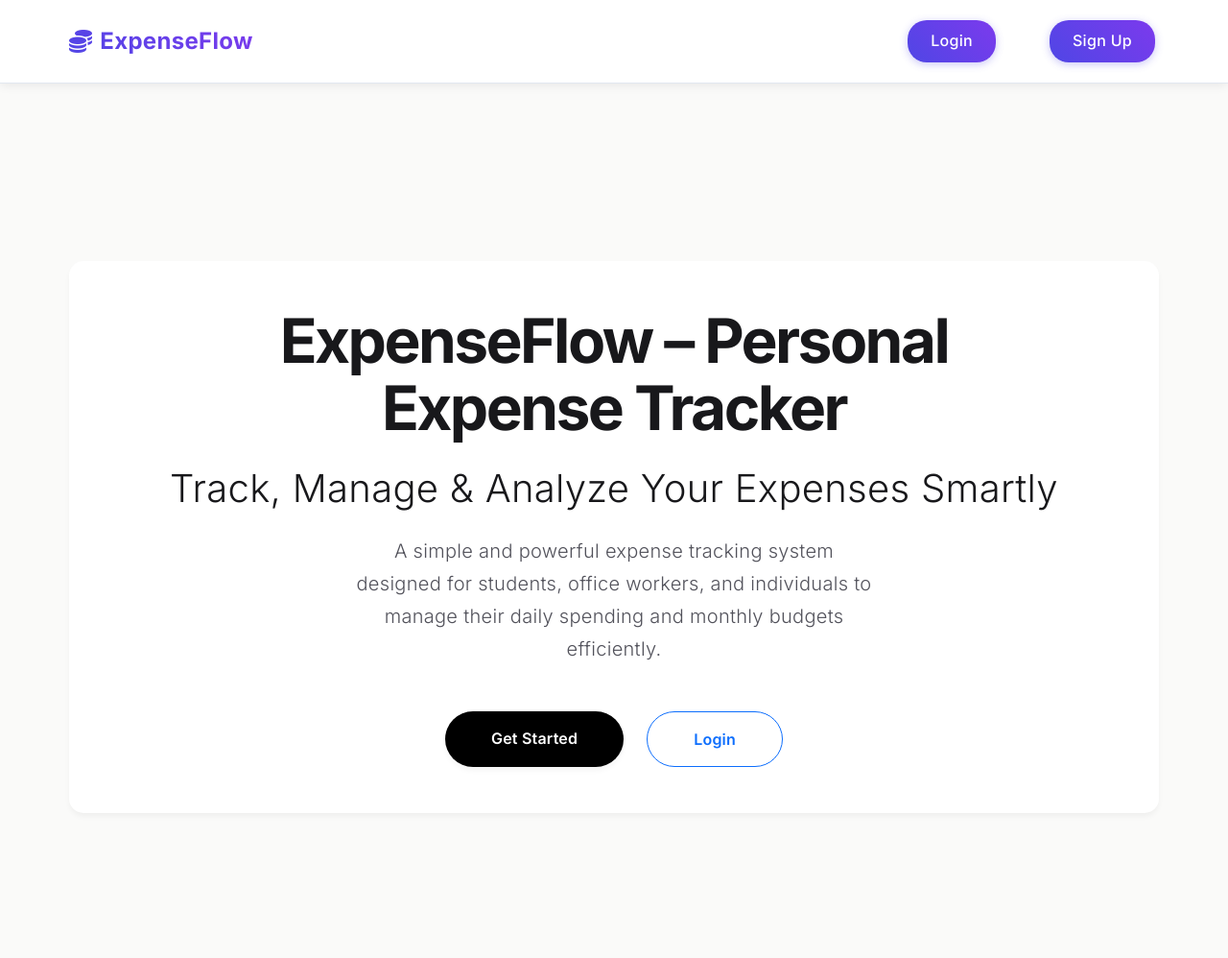
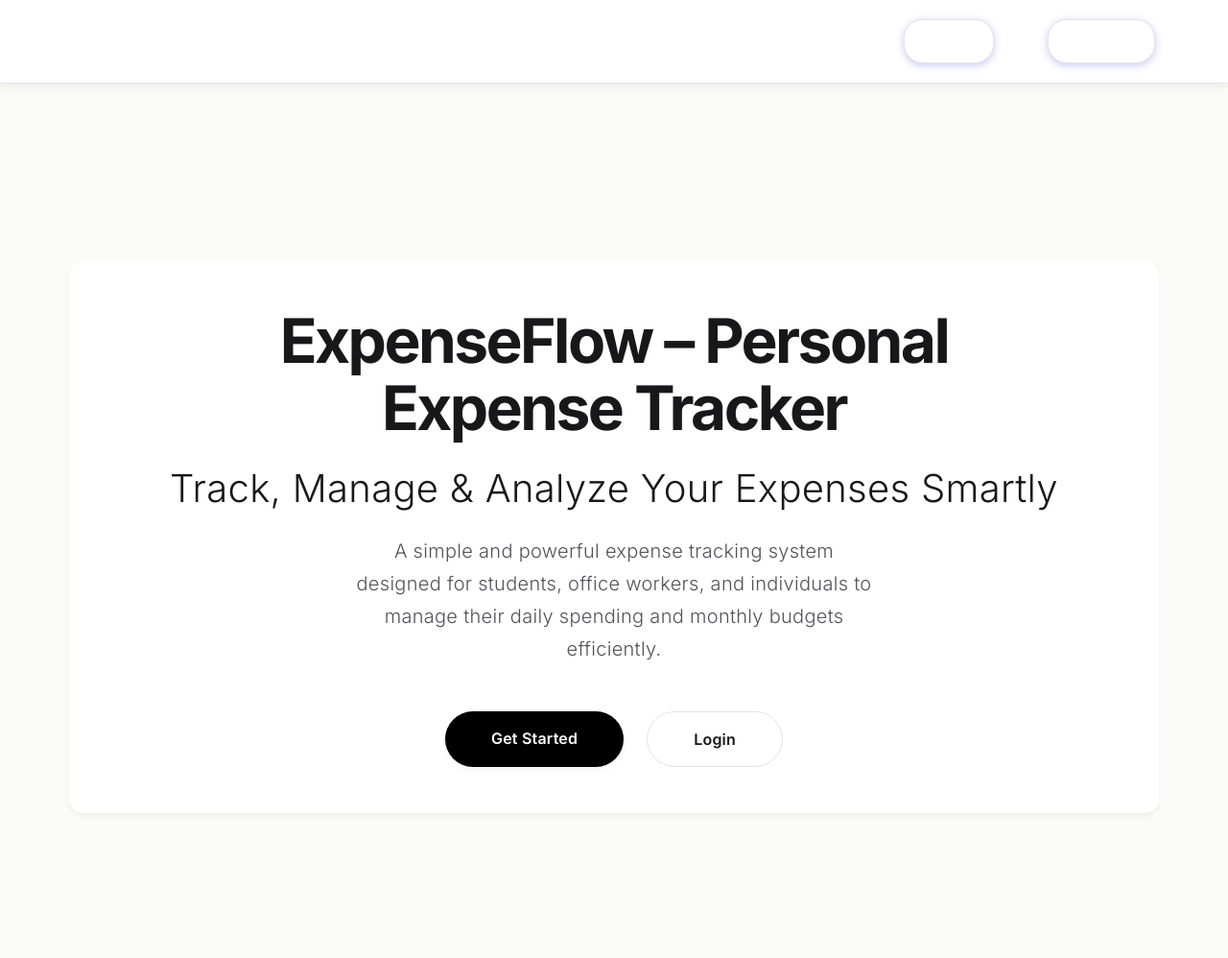
Before and after one commit to M3hul-raj/ExpenseFlow, a Flask app: page / in a window 1280 px wide. Shown: the top 998 px of the page at 96% size. Run offline with Flask 3, Linux system fonts and the light colour scheme.

Commit message:
Ruthless wipe of legacy Bootstrap classes and colors

```diff
--- a/static/homepage.css
+++ b/static/homepage.css
@@ -184,7 +184,6 @@ main > section:last-of-type {
     box-shadow: 0 10px 15px -3px rgba(0, 0, 0, 0.05) !important;
 }
 
-/* Solid Icon Wrappers */
 .icon-wrapper {
     display: inline-flex;
     align-items: center;
@@ -192,7 +191,7 @@ main > section:last-of-type {
     width: 64px;
     height: 64px;
     border-radius: 12px;
-    background: #FAFAF9;
+    background: #F4F4F5;
     border: 1px solid #E5E5E5;
     margin-bottom: 1.5rem;
 }
@@ -236,3 +235,6 @@ main > section:last-of-type {
         margin-bottom: 2rem;
     }
 }
+
+/* Overrides for How It Works Numbers */
+.h2.fw-bold { color: #18181B !important; }
--- a/static/navbar_professional.css
+++ b/static/navbar_professional.css
@@ -18,7 +18,7 @@
 .navbar-brand.nav-logo {
     font-size: 1.5rem !important;
     font-weight: 700 !important;
-    background: linear-gradient(45deg, #4F46E5, #7C3AED) !important;
+    background: #FFFFFF;
     -webkit-background-clip: text !important;
     -webkit-text-fill-color: transparent !important;
     background-clip: text !important;
@@ -56,8 +56,8 @@
 }
 
 .navbar-nav .nav-link:hover {
-    color: #4F46E5 !important;
-    background: rgba(79, 70, 229, 0.08) !important;
+    color: #000000 !important;
+    background: #FAFAF9 !important;
 }
 
 /* Hover underline animation */
@@ -69,7 +69,7 @@
     transform: translateX(-50%) !important;
     width: 0 !important;
     height: 2px !important;
-    background: linear-gradient(45deg, #4F46E5, #7C3AED) !important;
+    background: #FFFFFF;
     transition: width 0.3s ease !important;
     border-radius: 2px !important;
 }
@@ -80,7 +80,7 @@
 
 /* Active state */
 .navbar-nav .nav-link.active {
-    color: #4F46E5 !important;
+    color: #000000 !important;
     background: rgba(79, 70, 229, 0.12) !important;
     font-weight: 600 !important;
 }
@@ -91,7 +91,7 @@
 
 /* CTA buttons (Login/SignUp/Logout) */
 .navbar-nav .nav-cta {
-    background: linear-gradient(45deg, #4F46E5, #7C3AED) !important;
+    background: #FFFFFF;
     color: white !important;
     box-shadow: 0 2px 8px rgba(79, 70, 229, 0.3) !important;
     border-radius: 20px !important;
@@ -128,7 +128,7 @@
 
 .nav-logo i {
     margin-right: 0.5rem !important;
-    color: #4F46E5 !important;
+    color: #000000 !important;
 }
 
 /* Container spacing */
@@ -142,3 +142,20 @@
 body {
     padding-top: 80px !important;
 }
+
+
+.nav-cta {
+    background-color: #FFFFFF !important;
+    color: #18181B !important;
+    border: 1px solid #E5E5E5 !important;
+    padding: 0.5rem 1.2rem;
+    border-radius: 6px;
+    font-weight: 500;
+    transition: all 0.2s ease;
+}
+.nav-cta:hover {
+    background-color: #FAFAF9 !important;
+    color: #000000 !important;
+    transform: none !important;
+    box-shadow: none !important;
+}
--- a/static/style.css
+++ b/static/style.css
@@ -1247,3 +1247,6 @@ a:hover {
         padding: 1rem;
     }
 }
+
+.btn-outline-dark { border: 1px solid #E5E5E5; color: #18181B; background: transparent; transition: all 0.2s ease; }
+.btn-outline-dark:hover { background: #FAFAF9; color: #000000; border-color: #D4D4D8; }
--- a/templates/index.html
+++ b/templates/index.html
@@ -16,7 +16,7 @@
         <p class="lead mb-5 px-4">Track, Manage & Analyze Your Expenses Smartly</p>
         <div class="d-flex justify-content-center gap-4 flex-wrap">
             <a href="{{ url_for('dashboard') }}" class="btn btn-primary btn-lg px-5 py-3">Dashboard</a>
-            <a href="{{ url_for('add_expense') }}" class="btn btn-outline-primary btn-lg px-5 py-3">Add Expense</a>
+            <a href="{{ url_for('add_expense') }}" class="btn btn-outline-dark btn-lg px-5 py-3">Add Expense</a>
             <a href="{{ url_for('logout') }}" class="btn btn-outline-danger btn-lg px-5 py-3">Logout</a>
         </div>
         {% else %}
@@ -25,7 +25,7 @@
         <p class="lead mb-5 px-4">A simple and powerful expense tracking system designed for students, office workers, and individuals to manage their daily spending and monthly budgets efficiently.</p>
         <div class="d-flex justify-content-center gap-4 flex-wrap">
             <a href="{{ url_for('register') }}" class="btn btn-primary btn-lg px-5 py-3">Get Started</a>
-            <a href="{{ url_for('login') }}" class="btn btn-outline-primary btn-lg px-5 py-3">Login</a>
+            <a href="{{ url_for('login') }}" class="btn btn-outline-dark btn-lg px-5 py-3">Login</a>
         </div>
         {% endif %}
     </div>
```
Also changed, not shown: other parts of templates/index.html (+15 -15 lines).
